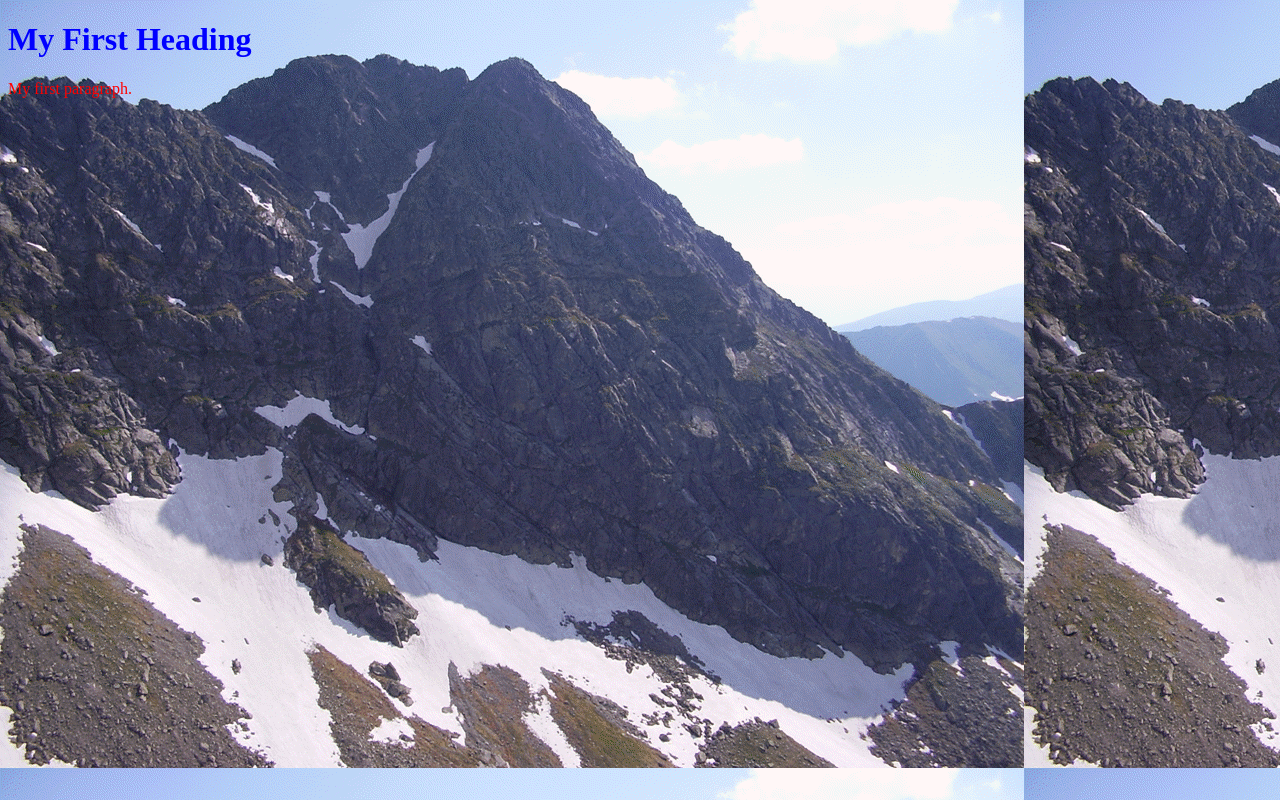
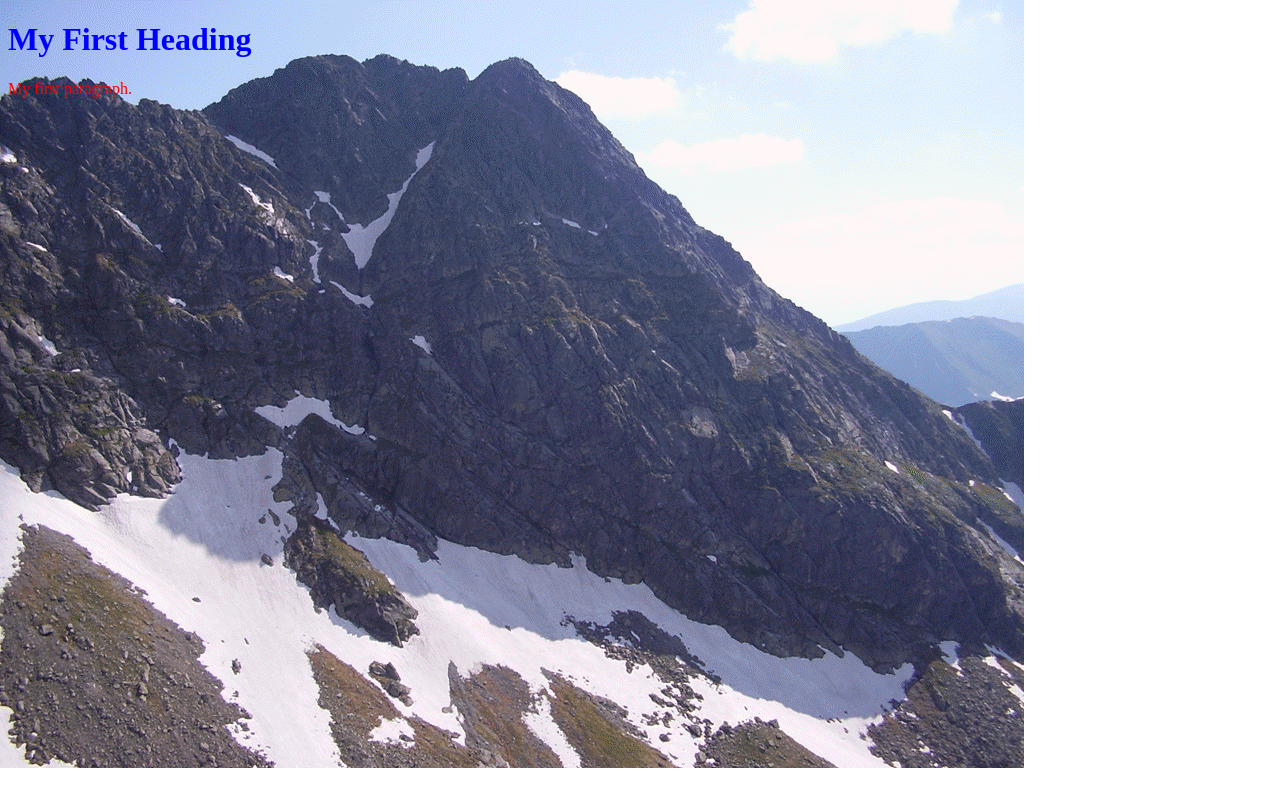
Before and after one commit to JacekKolodziejek/JacekKolodziejek.github.io, a plain HTML site: page index.html in a window 1280 px wide. Drawn offline with Linux system fonts and the light colour scheme.

Commit message:
Update index.html

```diff
--- a/index.html
+++ b/index.html
@@ -2,8 +2,11 @@
 <html>
 <head>
 
- <style>
-  body {background-image: url('img/Swinica.png');}
+ <style> body {
+                        background-image: url('img/Swinica.png');
+                        background-repeat: no-repeat;
+                        border-radius: 10%;
+                }
   h1   {color: blue;}
   p    {color: red;}
  </style>
```
